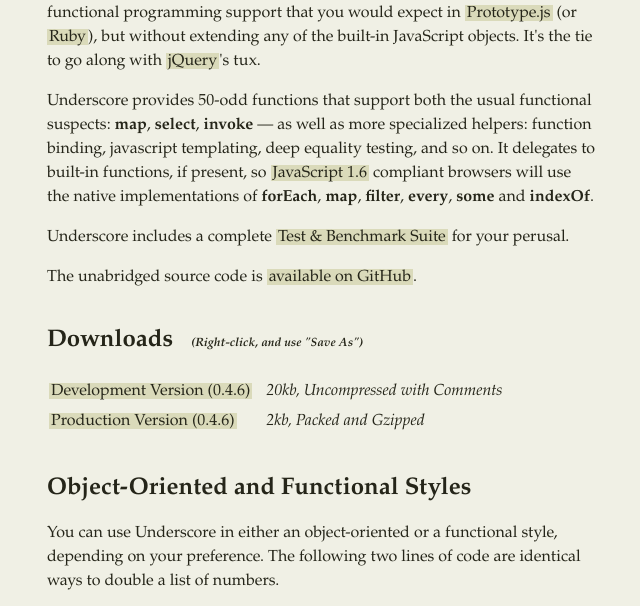
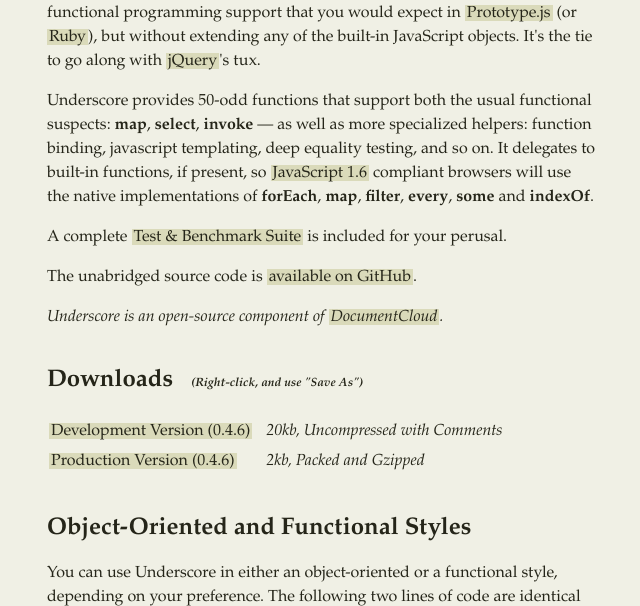
Before and after one commit to jmayiuvq0x/underscore, a website: page index.html in a window 1280 px wide. Shown: the part 118-724 px from the top of the page, without its empty margins (11-651 px from the left). Drawn offline with Linux system fonts and the light colour scheme.

Commit message:
adding a documentcloud credit to the doc page

```diff
--- a/index.html
+++ b/index.html
@@ -93,13 +93,17 @@
     </p>
 
     <p>
-      Underscore includes a complete <a href="test/test.html">Test &amp; Benchmark Suite</a>
-      for your perusal.
+      A complete <a href="test/test.html">Test &amp; Benchmark Suite</a>
+      is included for your perusal.
     </p>
 
     <p>
       The unabridged source code is
       <a href="http://github.com/documentcloud/underscore/">available on GitHub</a>.
+    </p>
+
+    <p>
+      <i>Underscore is an open-source component of <a href="http://documentcloud.org/">DocumentCloud</a>.</i>
     </p>
 
     <h2>Downloads <i style="padding-left: 12px; font-size:12px;">(Right-click, and use "Save As")</i></h2>
```
